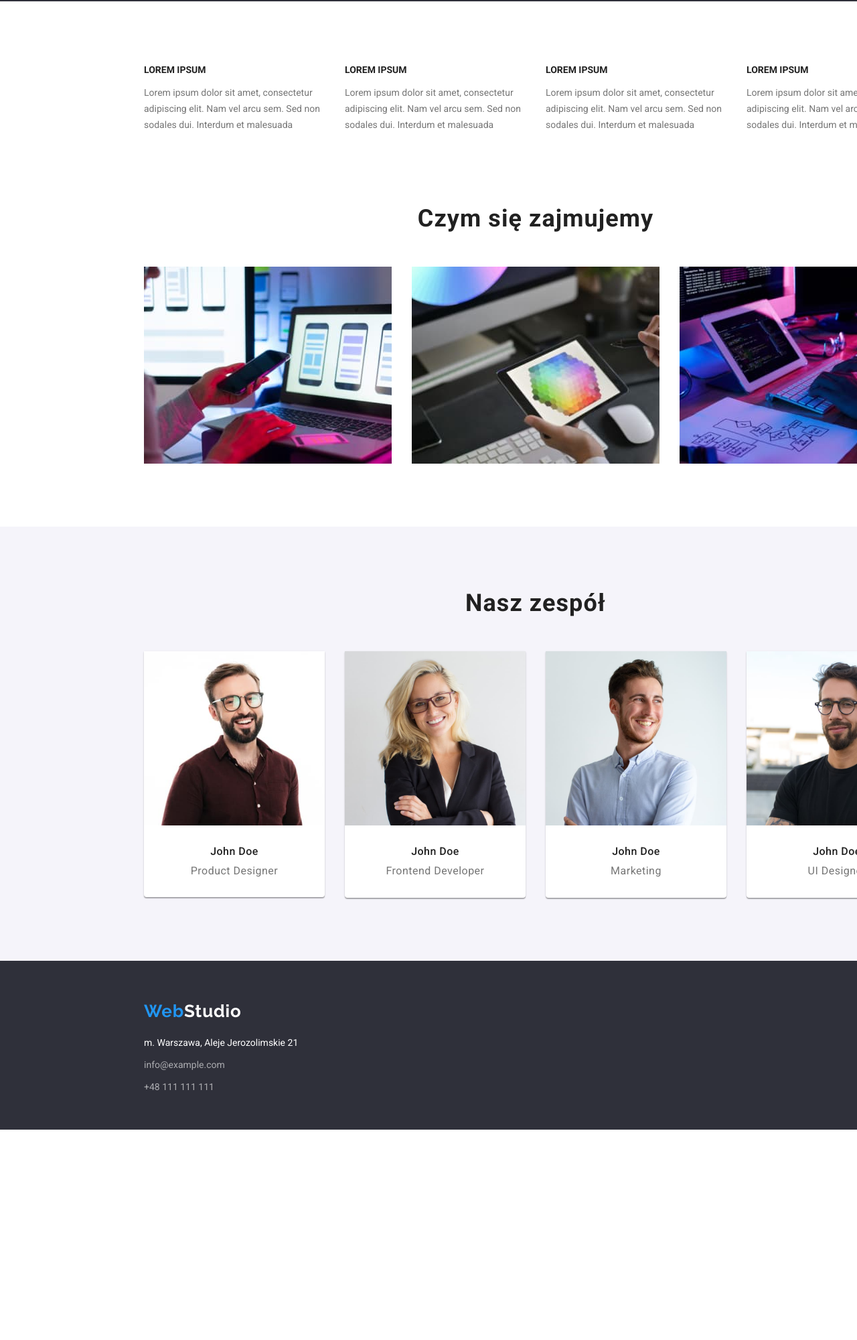
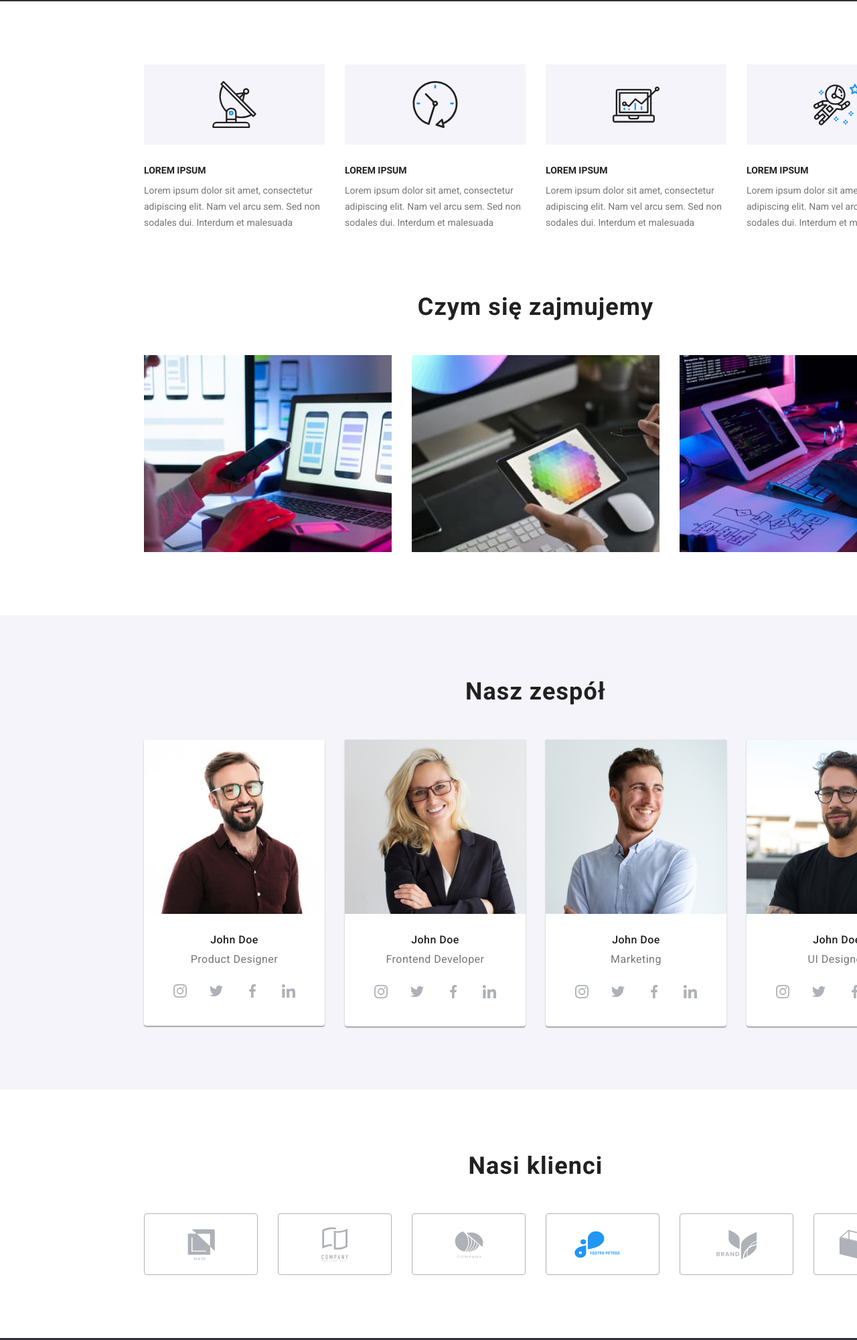
Before and after one commit to WeronikaRzasa/goit-markup-hw-04, a plain HTML site: page index.html in a window 1280 px wide. Shown: the part 680-2680 px from the top of the page at 67% size. Before the commit the page ends 2366 px from the top, so only its background shows below. Drawn offline with nearby package versions, Linux system fonts and the light colour scheme.

Commit message:
first changes

```diff
--- /dev/null
+++ b/css/icons.css
@@ -0,0 +1,55 @@
+/*główna nawigacja na stronie*/
+
+.menu-icon {
+    margin-right: 10px;
+    fill: currentColor;
+}
+.menu-icon:hover {
+    fill:var(#2196F3);
+}
+.lorem-ipsum-icons {
+    margin: 25px 100px;
+}
+.icon-background {
+    background-color: #F5F4FA;
+    width: 270px;
+    height: 120px;
+    margin-bottom: 30px;
+}
+.social-links-icons-box {
+    display: flex;
+    justify-content: space-between;
+    gap: 10px;
+    margin:0px 32px 30px 32px;
+}
+.social-links-icons:hover {
+    fill:var(#2196F3);
+}
+.our-clients {
+    display: flex;
+    list-style-type: none;
+    justify-content: space-between;
+    align-content: center;
+    flex-direction: row;
+    gap: 30px;
+    padding: 0;
+    margin: 0 auto;
+    width: 1170px;
+}
+.our-client {
+    width: 170px;
+	height: 92px;
+	border: 1px solid currentColor;
+	color: #afb1b8;
+	fill: currentColor;
+	border-radius: 4px;
+	text-align: center;
+    display: flex;
+    justify-content: center;
+    align-items: center;
+
+}
+.our-client1 {
+
+    border-radius: 4px;
+}
--- a/css/positioning.css
+++ b/css/positioning.css
@@ -6,6 +6,8 @@
     padding-top: 94px;
     padding-bottom: 94px;
 }
+/*główna nawigacja na stronie*/
+
 header {
     border-bottom: 1px solid #ececec;
 }
@@ -29,6 +31,8 @@ header {
     justify-content: space-between;
     gap: 50px;
 }
+/*główna część strony*/
+
 .main-heading {
     max-width: 696px;
     margin: 0 auto;
@@ -56,6 +60,11 @@ header {
     max-width: 1170px;
     margin: 0 auto;
     padding: 0;
+}
+.lorem-ipsum-description {
+    margin-top: 10px;
+    margin-bottom: 0px;
+
 }
 .what-do-we-do {
     padding-bottom: 94px;
@@ -95,10 +104,13 @@ img {
 }
 .team-image-description span {
     padding-top: 10px;
-    padding-bottom: 30px;
+    padding-bottom: 16px;
     text-align: center;
     display: block;
 }
+
+/*podstrona-portfolio*/
+
 .buttons {
     display: flex;
     flex-direction: row;
@@ -135,6 +147,8 @@ img {
 
     display: block;
 }
+/*stopka*/
+
 footer {
     display: flex;
     margin: 0 auto;
--- a/index.html
+++ b/index.html
@@ -16,6 +16,7 @@
         referrerpolicy="no-referrer" />
     <link rel="stylesheet" href="css/styles.css" />
     <link rel="stylesheet" href="css/positioning.css" />
+    <link rel="stylesheet" href="css/icons.css">
 </head>
 <body>
     <header>
@@ -30,8 +31,14 @@
                  </menu>
             </nav>
         <div class="contact-space">
-        <a class="contact" href="mailto:info@devstudio.com">info@devstudio.com</a>
-        <a class="contact" href="tel:+48111111111">+48 111 111 111</a>
+        <a class="contact" href="mailto:info@devstudio.com">
+            <svg class="menu-icon" width="16px" height="12px">
+                <use href="./images/icons.svg#icon-envelope"></use>
+            </svg>info@devstudio.com</a>
+        <a class="contact" href="tel:+48111111111">
+            <svg class="menu-icon" width="10px" height="16px">
+                <use href="./images/icons.svg#icon-smartphone"></use>
+            </svg>+48 111 111 111</a>
         </div>
         </div>
     </div>
@@ -48,21 +55,44 @@
 </section>
 </div>
 
-
 <section class="section">
     <div class="container">
 <ul class="lorem-ipsum" >
-    <li><b>LOREM IPSUM</b>
-    <p><span>Lorem ipsum dolor sit amet, consectetur adipiscing elit. Nam vel arcu sem. Sed non sodales dui. Interdum et malesuada</span></p></li>
+<li>
+    <div class="icon-background">
+        <svg class="lorem-ipsum-icons" width="70px" height="70px">
+        <use href="./images/icons.svg#icon-antenna-1"></use>
+        </svg>
+    </div>
+    <b>LOREM IPSUM</b>
+    <p class="lorem-ipsum-description"><span>Lorem ipsum dolor sit amet, consectetur adipiscing elit. Nam vel arcu sem. Sed non sodales dui. Interdum et malesuada</span></p></li>
 
-    <li><b>LOREM IPSUM</b>
-    <p><span>Lorem ipsum dolor sit amet, consectetur adipiscing elit. Nam vel arcu sem. Sed non sodales dui. Interdum et malesuada</span></p></li>
+<li>
+    <div class="icon-background">
+        <svg class="lorem-ipsum-icons" width="70px" height="70px">
+        <use href="./images/icons.svg#icon-clock-1"></use>
+        </svg>
+    </div>
+    <b>LOREM IPSUM</b>
+    <p class="lorem-ipsum-description"><span>Lorem ipsum dolor sit amet, consectetur adipiscing elit. Nam vel arcu sem. Sed non sodales dui. Interdum et malesuada</span></p></li>
 
-    <li><b>LOREM IPSUM</b>
-    <p><span>Lorem ipsum dolor sit amet, consectetur adipiscing elit. Nam vel arcu sem. Sed non sodales dui. Interdum et malesuada</span></p></li>
+<li>
+    <div class="icon-background">
+        <svg class="lorem-ipsum-icons" width="70px" height="70px">
+        <use href="./images/icons.svg#icon-diagram-1"></use>
+        </svg>
+    </div>
+        <b>LOREM IPSUM</b>
+    <p class="lorem-ipsum-description"><span>Lorem ipsum dolor sit amet, consectetur adipiscing elit. Nam vel arcu sem. Sed non sodales dui. Interdum et malesuada</span></p></li>
 
-    <li><b>LOREM IPSUM</b>
-    <p><span>Lorem ipsum dolor sit amet, consectetur adipiscing elit. Nam vel arcu sem. Sed non sodales dui. Interdum et malesuada</span><p></p></li>
+<li>
+    <div class="icon-background">
+        <svg class="lorem-ipsum-icons" width="70px" height="70px">
+        <use href="./images/icons.svg#icon-astronaut-1"></use>
+        </svg>
+    </div>
+    <b>LOREM IPSUM</b>
+    <p class="lorem-ipsum-description"><span>Lorem ipsum dolor sit amet, consectetur adipiscing elit. Nam vel arcu sem. Sed non sodales dui. Interdum et malesuada</span></p></li>
 </ul>
 </div>
 </section>
@@ -105,8 +135,24 @@
                 height="260"
                 alt="pan w okularach">
     <figcaption class="team-image-description"><b>John Doe</b>
-    <br><span>Product Designer</span></figcaption>
-   </figure></li>
+    <span>Product Designer</span>
+    <div class="social-links-icons-box">
+        <svg class="social-links-icons" width="44px" height="44px">
+            <use href="./images/icons.svg#icon-Ellipse"></use>
+        </svg>
+        <svg class="social-links-icons" width="44px" height="44px">
+            <use href="./images/icons.svg#icon-Ellipse-1"></use>
+        </svg>
+        <svg class="social-links-icons" width="44px" height="44px">
+            <use href="./images/icons.svg#icon-Ellipse-2"></use>
+        </svg>
+        <svg class="social-links-icons" width="44px" height="44px">
+            <use href="./images/icons.svg#icon-Ellipse-3"></use>
+        </svg>
+    </div>
+    </figcaption>
+    </figure>
+    </li>
 
    <li class="team-image">
         <figure class="team-image-display">
@@ -115,8 +161,24 @@
                 height="260"
                 alt="pani w okularach">
     <figcaption class="team-image-description"><b>John Doe</b>
-    <br><span>Frontend Developer</span></figcaption>
-    </figure></li>
+    <span>Frontend Developer</span>
+    <div class="social-links-icons-box">
+        <svg class="social-links-icons" width="44px" height="44px">
+            <use href="./images/icons.svg#icon-Ellipse"></use>
+        </svg>
+        <svg class="social-links-icons" width="44px" height="44px">
+            <use href="./images/icons.svg#icon-Ellipse-1"></use>
+        </svg>
+        <svg class="social-links-icons" width="44px" height="44px">
+            <use href="./images/icons.svg#icon-Ellipse-2"></use>
+        </svg>
+        <svg class="social-links-icons" width="44px" height="44px">
+            <use href="./images/icons.svg#icon-Ellipse-3"></use>
+        </svg>
+    </div>
+    </figcaption>
+    </figure>
+    </li>
 
     <li class="team-image">
         <figure class="team-image-display">
@@ -125,8 +187,24 @@
                 height="260"
                 alt="uśmiechający się pan">
    <figcaption class="team-image-description"><b>John Doe</b>
-    <br><span>Marketing</span></figcaption>
-    </figure></li>
+    <span>Marketing</span>
+    <div class="social-links-icons-box">
+        <svg class="social-links-icons" width="44px" height="44px">
+            <use href="./images/icons.svg#icon-Ellipse"></use>
+        </svg>
+        <svg class="social-links-icons" width="44px" height="44px">
+            <use href="./images/icons.svg#icon-Ellipse-1"></use>
+        </svg>
+        <svg class="social-links-icons" width="44px" height="44px">
+            <use href="./images/icons.svg#icon-Ellipse-2"></use>
+        </svg>
+        <svg class="social-links-icons" width="44px" height="44px">
+            <use href="./images/icons.svg#icon-Ellipse-3"></use>
+        </svg>
+    </div>
+    </figcaption>
+    </figure>
+    </li>
 
     <li class="team-image">
         <figure class="team-image-display">
@@ -135,13 +213,56 @@
                 height="260"
                 alt="pan w czarnych okularach">
    <figcaption class="team-image-description"><b>John Doe</b>
-    <br><span>UI Designer</span></figcaption>
-    </figure></li>
+    <span>UI Designer</span>
+    <div class="social-links-icons-box">
+        <svg class="social-links-icons" width="44px" height="44px">
+            <use href="./images/icons.svg#icon-Ellipse"></use>
+        </svg>
+        <svg class="social-links-icons" width="44px" height="44px">
+            <use href="./images/icons.svg#icon-Ellipse-1"></use>
+        </svg>
+        <svg class="social-links-icons" width="44px" height="44px">
+            <use href="./images/icons.svg#icon-Ellipse-2"></use>
+        </svg>
+        <svg class="social-links-icons" width="44px" height="44px">
+            <use href="./images/icons.svg#icon-Ellipse-3"></use>
+        </svg>
+    </div>
+    </figcaption>
+    </figure>
+    </li>
 </ul>
 </div>
-
 </section>
 </div>
+
+<section class="section">
+    <div class="container">
+        <h2 class="headlines">Nasi klienci</h2>
+        <ul class="our-clients">
+            <li class="our-client"><svg class="our-client1" width="41px" height="47">
+                <use href="./images/icons.svg#icon-group"></use>
+            </svg></li>
+            <li class="our-client"><svg class="our-client1" width="40px" height="52">
+                <use href="./images/icons.svg#icon-group-1"></use>
+            </svg></li>
+            <li class="our-client"><svg class="our-client1" width="43px" height="41px">
+                <use href="./images/icons.svg#icon-Object"></use>
+            </svg></li>
+            <li class="our-client"><svg class="our-client1" width="84px" height="41px">
+                <use href="./images/icons.svg#icon-group-2"></use>
+            </svg></li>
+            <li class="our-client"><svg class="our-client1" width="63px" height="45px">
+                <use href="./images/icons.svg#icon-group-3"></use>
+            </svg></li>
+            <li class="our-client"><svg class="our-client1" width="94px" height="44px">
+                <use href="./images/icons.svg#icon-group-4"></use>
+            </svg></li>
+        </ul>
+    </div>
+</section>
+
+
 </main>
 
 <footer>
```
Also changed, not shown: css/styles.css (+7 -0 lines), portfolio.html (+8 -2 lines), images/icons.svg (added). Lines whose indentation alone changed are shown as unchanged.
